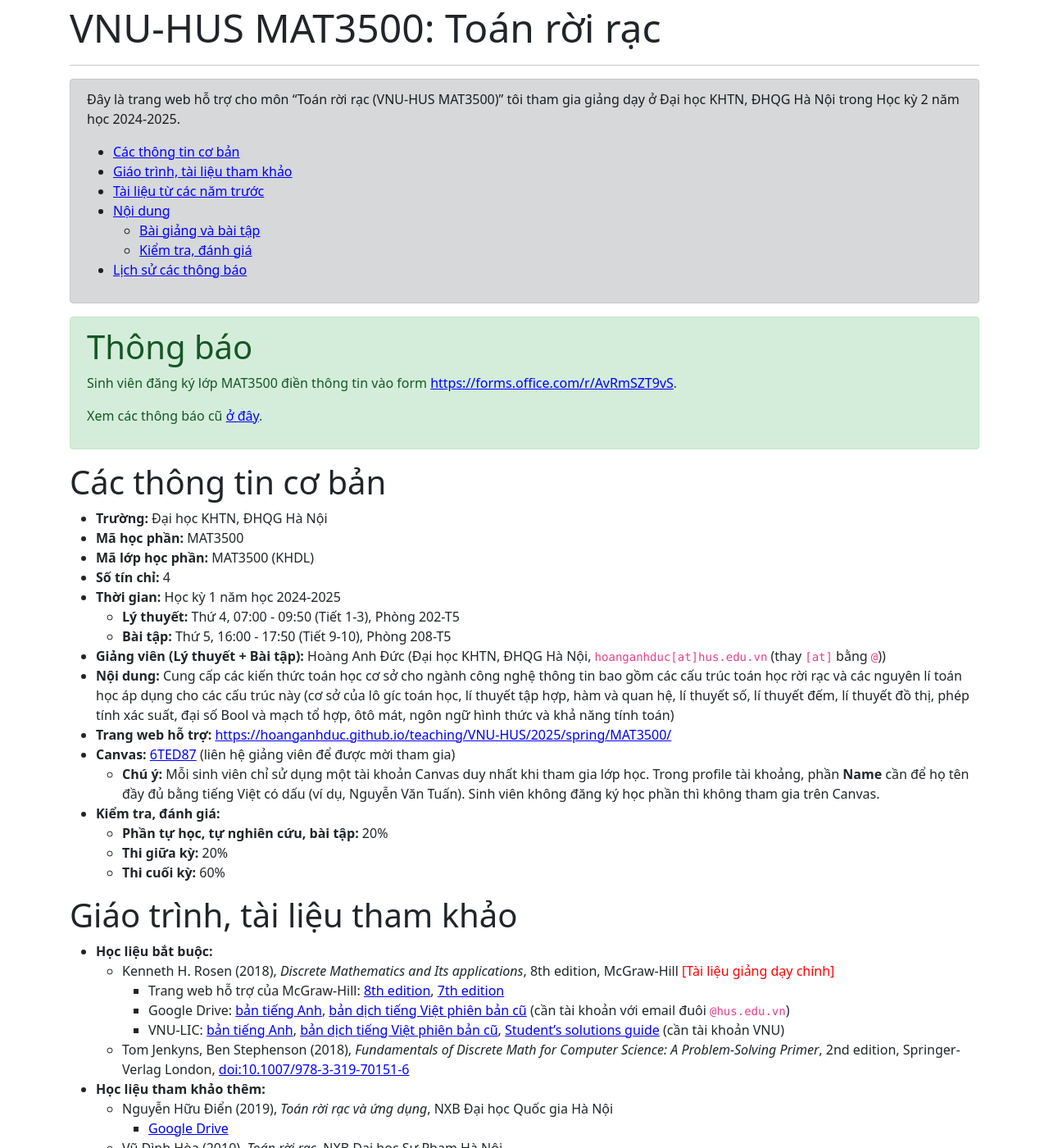
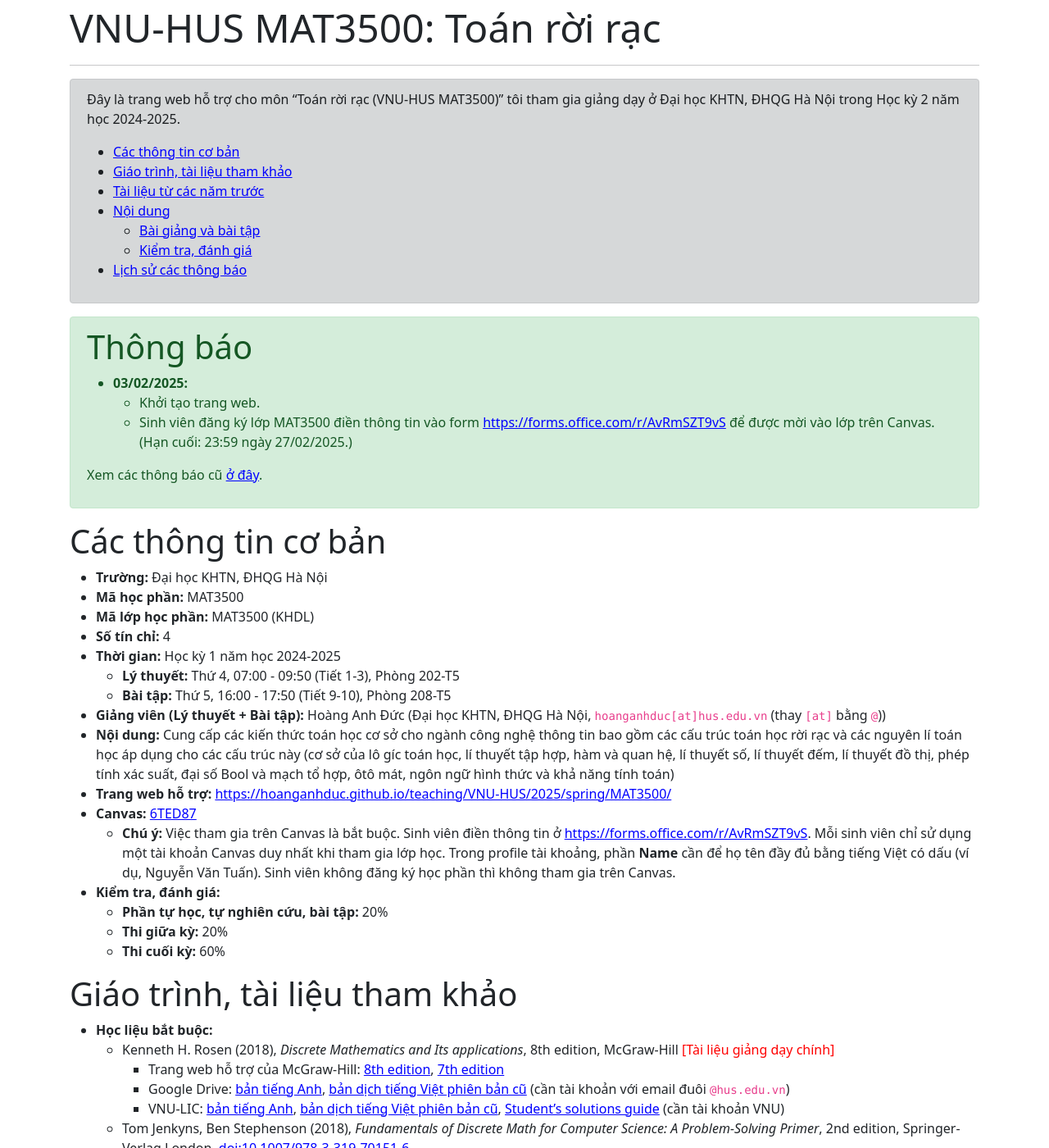
Before and after one commit to hoanganhduc/hoanganhduc.github.io, a Jekyll site: the page built from teaching/VNU-HUS/2025/spring/MAT3500/index.md, in a window 1280 px wide and 1400 px high. Shown: the whole window at 82% size. Built offline with Jekyll 4.4.1, drawn with Linux system fonts in a browser that asks for light colours; nearby versions of some CDN libraries; a style sheet for code colours, icons or effects is not loaded; some of the changed text lies outside the part shown.

Commit message:
Updated @ 2025-02-03  16:20:29 ICT

```diff
--- a/teaching/VNU-HUS/2025/spring/MAT3500/index.md
+++ b/teaching/VNU-HUS/2025/spring/MAT3500/index.md
@@ -1,7 +1,7 @@
 ---
 layout: default
 title: "VNU-HUS MAT3500: Toán rời rạc"
-last_modified_at: 2025-01-19
+last_modified_at: 2025-02-03
 lang: "vi"
 katex: true
 ---
@@ -16,7 +16,9 @@ katex: true
 <div class="alert alert-success" role="alert" markdown="1">
 <h1>Thông báo</h1>
 
-Sinh viên đăng ký lớp MAT3500 điền thông tin vào form [https://forms.office.com/r/AvRmSZT9vS](https://forms.office.com/r/AvRmSZT9vS).
+* **03/02/2025:**
+  * Khởi tạo trang web.
+  * Sinh viên đăng ký lớp MAT3500 điền thông tin vào form [https://forms.office.com/r/AvRmSZT9vS](https://forms.office.com/r/AvRmSZT9vS) để được mời vào lớp trên Canvas. (Hạn cuối: 23:59 ngày 27/02/2025.)
 
 Xem các thông báo cũ [ở đây](#lịch-sử-các-thông-báo).
 
@@ -34,8 +36,8 @@ Xem các thông báo cũ [ở đây](#lịch-sử-các-thông-báo).
 * **Giảng viên (Lý thuyết + Bài tập):** Hoàng Anh Đức (Đại học KHTN, ĐHQG Hà Nội, `hoanganhduc[at]hus.edu.vn` (thay `[at]` bằng `@`))
 * **Nội dung:** Cung cấp các kiến thức toán học cơ sở cho ngành công nghệ thông tin bao gồm các cấu trúc toán học rời rạc và các nguyên lí toán học áp dụng cho các cấu trúc này (cơ sở của lô gíc toán học, lí thuyết tập hợp, hàm và quan hệ, lí thuyết số, lí thuyết đếm, lí thuyết đồ thị, phép tính xác suất, đại số Bool và mạch tổ hợp, ôtô mát, ngôn ngữ hình thức và khả năng tính toán)
 * **Trang web hỗ trợ:** [{{ site.website_full }}{{ page.url }}]({{ page.url }})
-* **Canvas:** [6TED87](https://canvas.instructure.com/enroll/6TED87/) (liên hệ giảng viên để được mời tham gia)
-  * **Chú ý:** Mỗi sinh viên chỉ sử dụng một tài khoản Canvas duy nhất khi tham gia lớp học. Trong profile tài khoảng, phần **Name** cần để họ tên đầy đủ bằng tiếng Việt có dấu (ví dụ, Nguyễn Văn Tuấn). Sinh viên không đăng ký học phần thì không tham gia trên Canvas.
+* **Canvas:** [6TED87](https://canvas.instructure.com/enroll/6TED87/)
+  * **Chú ý:** Việc tham gia trên Canvas là bắt buộc. Sinh viên điền thông tin ở [https://forms.office.com/r/AvRmSZT9vS](https://forms.office.com/r/AvRmSZT9vS). Mỗi sinh viên chỉ sử dụng một tài khoản Canvas duy nhất khi tham gia lớp học. Trong profile tài khoảng, phần **Name** cần để họ tên đầy đủ bằng tiếng Việt có dấu (ví dụ, Nguyễn Văn Tuấn). Sinh viên không đăng ký học phần thì không tham gia trên Canvas.
 * **Kiểm tra, đánh giá:**
   * **Phần tự học, tự nghiên cứu, bài tập:** 20%
   * **Thi giữa kỳ:** 20%
```
Also changed, not shown: teaching/VNU-HUS/2025/spring/MAT1206E/index.md (+1 -1 lines), 2 other files.
